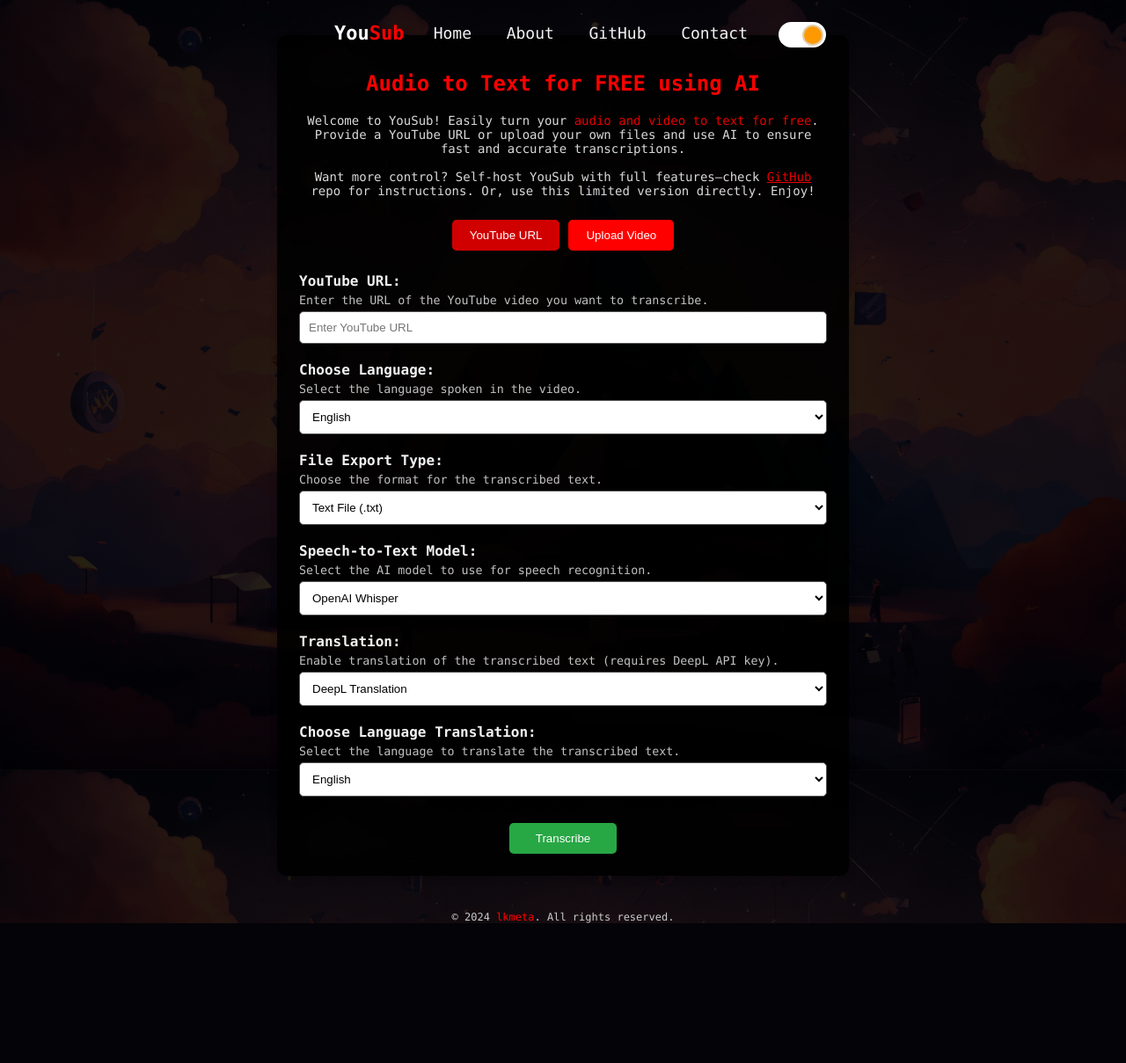
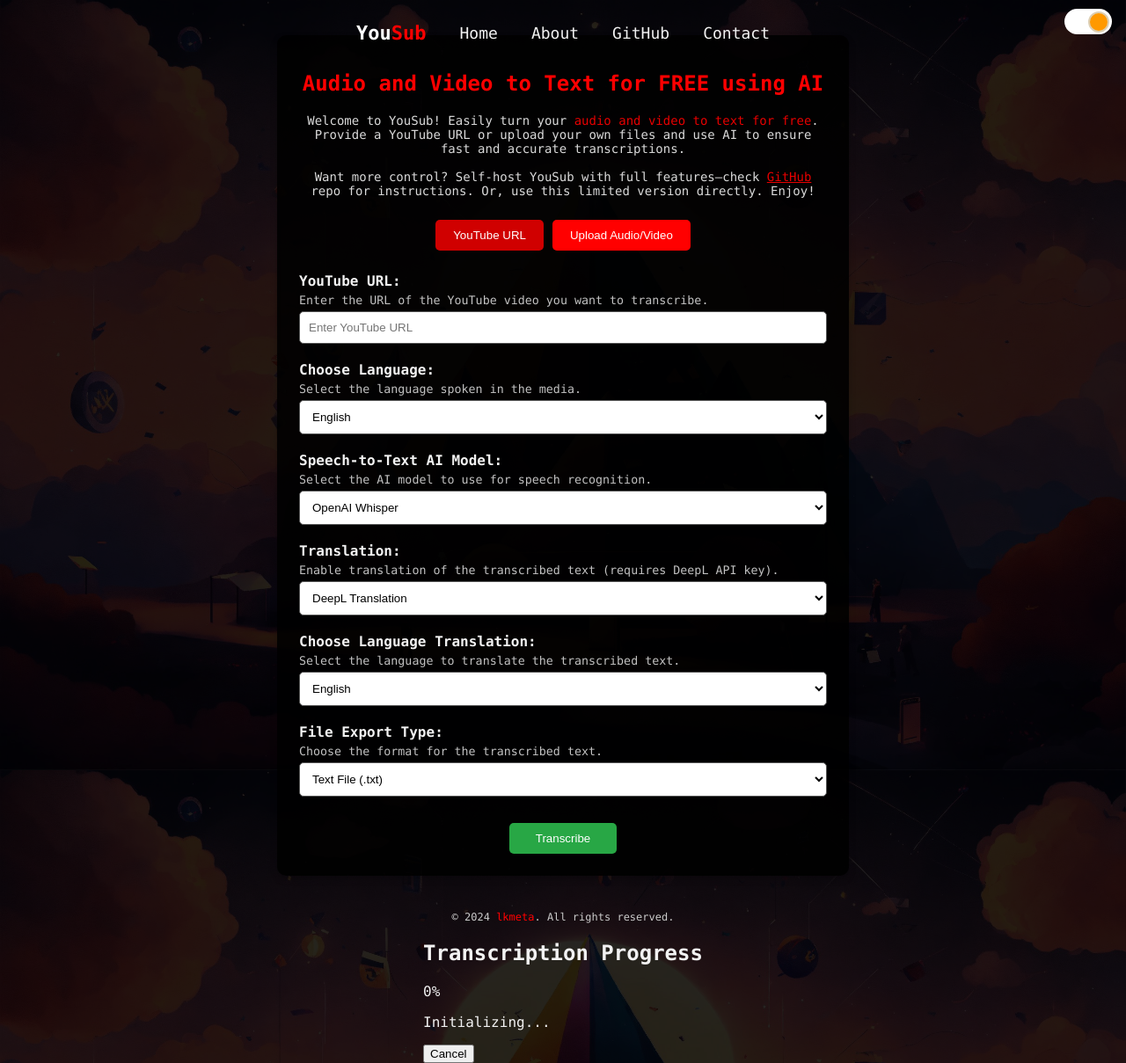
Before and after one commit to lkmeta/txtify, a FastAPI app: page / in a window 1280 px wide. Shown: the whole page at 88% size. Before the commit the page ends 1050 px from the top, so only its background shows below. Run offline with FastAPI, Linux system fonts and the light colour scheme.

Commit message:
Update index.html

```diff
--- a/templates/index.html
+++ b/templates/index.html
@@ -8,42 +8,39 @@
     <link rel="stylesheet" href="/static/styles.css">
 </head>
 
-<body class="dark-theme"> <!-- Start with dark theme -->
+<body class="dark-theme">
     <div class="navbar">
         <div class="navbar-content">
             <a href="/" class="logo">YouSub</a>
-            <nav>
-                <a href="/">Home</a>
-                <a href="#about">About</a>
-                <a href="https://github.com/yourrepo" target="_blank">GitHub</a>
-                <a href="#contact">Contact</a>
-            </nav>
-
+            <a href="/">Home</a>
+            <a href="#about">About</a>
+            <a href="https://github.com/yourrepo" target="_blank">GitHub</a>
+            <a href="#contact">Contact</a>
+            <div class="theme-toggle-wrapper">
+                <label class="theme-toggle">
+                    <input type="checkbox" id="themeToggle">
+                    <div class="toggle-body"></div>
+                    <div class="celestial-body"></div>
+                </label>
+            </div>
         </div>
-
-        <div class="theme-toggle" style="cursor: pointer;">
-            <input type="checkbox" id="themeToggle" style="cursor: pointer;">
-            <div class="toggle-body" style="cursor: pointer;"></div>
-            <div class="celestial-body" style="cursor: pointer;"></div>
-        </div>
-
     </div>
     <div class="container">
-        <h1>Audio to Text for FREE using AI</h1>
+        <h1>Audio and Video to Text for FREE using AI</h1>
         <div class="description">
             Welcome to YouSub! Easily turn your <a style="color: var(--primary-color);">audio and video to text for
                 free</a>. Provide a YouTube URL or upload your own files and use AI to ensure fast and accurate
             transcriptions.
             <br>
             <br>
-            Want more control? Self-host YouSub with full features—check <a href="https://lkmeta.me" target="_blank"
+            Want more control? Self-host YouSub with full features—check <a href="https://lkmeta.com" target="_blank"
                 style="color: var(--primary-color);">GitHub</a> repo for instructions. Or, use this limited version
             directly.
             Enjoy!
         </div>
         <div class="switch-case">
             <button id="youtube-button" class="active" onclick="showInput('youtube')">YouTube URL</button>
-            <button id="upload-button" onclick="showInput('upload')">Upload Video</button>
+            <button id="upload-button" onclick="showInput('upload')">Upload Audio/Video</button>
         </div>
         <div id="youtube-input" class="input-group">
             <label for="youtube-url">YouTube URL:</label>
@@ -51,43 +48,26 @@
             <input type="text" id="youtube-url" placeholder="Enter YouTube URL">
         </div>
         <div id="upload-input" class="input-group" style="display: none;">
-            <label for="video-upload">Upload Video:</label>
-            <small>Upload a video file from your device to transcribe.</small>
-            <input type="file" id="video-upload" accept="video/*">
+            <label for="media-upload">Upload Audio/Video:</label>
+            <small>Upload an audio or video file from your device to transcribe (MP4, MP3).</small>
+            <input type="file" id="media-upload" accept=".mp4,.mp3">
         </div>
         <div class="input-group">
             <label for="language-choice">Choose Language:</label>
-            <small>Select the language spoken in the video.</small>
+            <small>Select the language spoken in the media.</small>
             <select id="language-choice">
                 <option value="en">English</option>
                 <option value="es">Spanish</option>
                 <option value="fr">French</option>
                 <option value="de">German</option>
-                <option value="zh">Chinese</option>
             </select>
         </div>
         <div class="input-group">
-            <label for="file-export">File Export Type:</label>
-            <small>Choose the format for the transcribed text.</small>
-            <select id="file-export">
-                <option value="txt">Text File (.txt)</option>
-                <option value="pdf">PDF (.pdf)</option>
-                <option value="docx">Word Document (.docx)</option>
-                <option value="srt">SubRip Subtitle (.srt)</option>
-                <option value="vtt">WebVTT (.vtt)</option>
-                <option value="ass">Advanced SubStation Alpha (.ass)</option>
-                <option value="ssa">SubStation Alpha (.ssa)</option>
-                <option value="sbv">YouTube Captions (.sbv)</option>
-            </select>
-        </div>
-        <div class="input-group">
-            <label for="stt-model">Speech-to-Text Model:</label>
+            <label for="stt-model">Speech-to-Text AI Model:</label>
             <small>Select the AI model to use for speech recognition.</small>
             <select id="stt-model">
                 <option value="whisper">OpenAI Whisper</option>
-                <option value="google">Google Speech-to-Text</option>
-                <option value="aws">AWS Transcribe</option>
-                <option value="azure">Azure Speech Service</option>
+                <option value="m4t">Facebook SeamlessM4T</option>
             </select>
         </div>
         <div class="input-group">
@@ -105,7 +85,17 @@
                 <option value="es">Spanish</option>
                 <option value="fr">French</option>
                 <option value="de">German</option>
-                <option value="zh">Chinese</option>
+            </select>
+        </div>
+        <div class="input-group">
+            <label for="file-export">File Export Type:</label>
+            <small>Choose the format for the transcribed text.</small>
+            <select id="file-export">
+                <option value="txt">Text File (.txt)</option>
+                <option value="pdf">PDF (.pdf)</option>
+                <option value="srt">SubRip Subtitle (.srt)</option>
+                <option value="vtt">WebVTT (.vtt)</option>
+                <option value="sbv">YouTube Captions (.sbv)</option>
             </select>
         </div>
 
@@ -125,6 +115,27 @@
             <button onclick="closeAlert()">OK</button>
         </div>
     </div>
+
+    <!-- Progress Window Structure -->
+    <div class="progress-overlay" id="progressOverlay">
+        <div class="progress-box">
+            <h2>Transcription Progress</h2>
+            <div class="progress-animation">
+                <div class="spinner">
+                    <div class="progress-percentage" id="progressPercentage">0%</div>
+                </div>
+            </div>
+            <p id="progressPhase">Initializing...</p>
+            <div class="stats">
+                <p id="statsModel"></p>
+                <p id="statsLanguage"></p>
+                <p id="statsTranslation"></p>
+                <p id="statsTime"></p>
+            </div>
+            <button class="cancel-button" onclick="cancelTranscription()">Cancel</button>
+        </div>
+    </div>
+
     <script src="/static/scripts.js"></script>
 </body>
 
```
